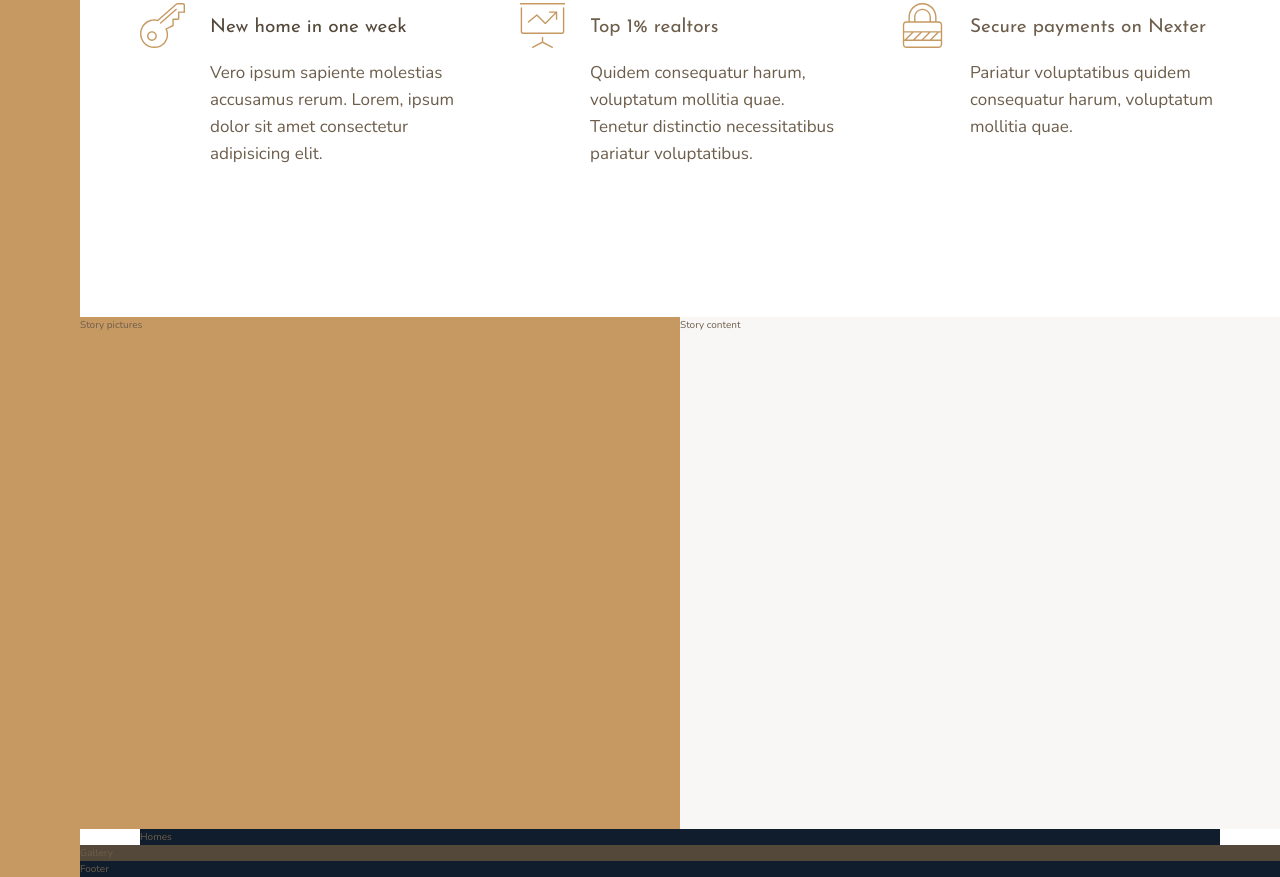
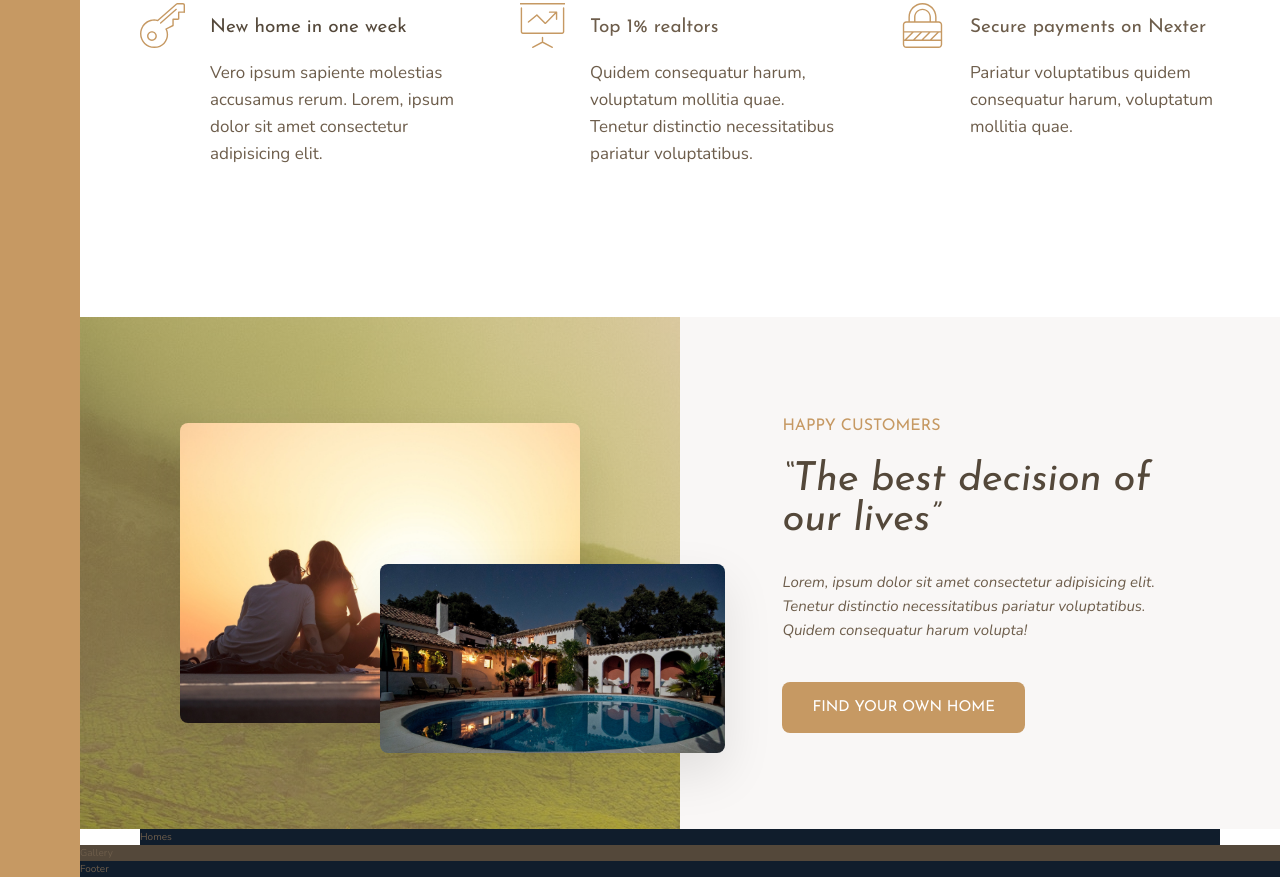
Before and after one commit to Djeeb/Nexter, a website: page index.html in a window 1280 px wide. Shown: the part 991-1868 px from the top of the page. Drawn offline with nearby package versions, Linux system fonts and the light colour scheme.

Commit message:
added story section

```diff
--- a/index.html
+++ b/index.html
@@ -87,11 +87,17 @@
         </section>
 
         <div class="story__pictures">
-            Story pictures
+            <img src="img/story-1.jpeg" alt="Couple with new house" class="story__img--1">
+            <img src="img/story-2.jpeg" alt="New house" class="story__img--2">
         </div>
 
         <div class="story__content">
-            Story content
+            <h3 class="heading-3 mb-sm">Happy Customers</h3>
+            <h2 class="heading-2 heading-2--dark mb-md">&ldquo;The best decision of our lives&rdquo;</h2>
+            <p class="story__text">
+                Lorem, ipsum dolor sit amet consectetur adipisicing elit. Tenetur distinctio necessitatibus pariatur voluptatibus. Quidem consequatur harum volupta!
+            </p>
+            <button class="btn">Find your own home</button>
         </div>
 
         <section class="homes">
--- a/sass/_story.scss
+++ b/sass/_story.scss
@@ -2,10 +2,51 @@
     &__pictures {
         background-color: $color-primary;
         grid-column: full-start / col-end 4;
+        background-image: linear-gradient(rgba($color-primary, .5), rgba($color-primary, .5)), url(../img/back.jpg);
+
+        display: grid;
+        grid-template-columns: repeat(6, 1fr);
+        grid-template-rows: repeat(6, 1fr);
+        align-items: center;
+    }
+
+    &__img--1 {
+        width: 100%;
+        grid-column: 2 / 6;
+        grid-row: 2 / 6;
+        box-shadow: 0 2rem 5rem rgba($color: #000000, $alpha: .1);
+        border-radius: 8px;
+    }
+
+    &__img--2 {
+        width: 115%;
+        grid-column: 4 / 7;
+        grid-row: 4 / 6;
+        z-index: 20;
+        box-shadow: 0 2rem 5rem rgba($color: #000000, $alpha: .1);
+        border-radius: 8px;
     }
 
     &__content {
         background-color: $color-grey-light-1;
         grid-column: col-start 5 / full-end;
+
+        padding: 6rem 8vw;
+        /*
+        display: flex;
+        flex-direction: column;
+        justify-content: center;
+        align-items: flex-start;
+        */
+
+        display: grid;
+        align-content: center;
+        justify-items: start;
+    }
+
+    &__text {
+        font-size: 1.5rem;
+        font-style: italic;
+        margin-bottom: 4rem;
     }
 }
--- a/sass/_typography.scss
+++ b/sass/_typography.scss
@@ -9,10 +9,19 @@
 
 .heading-2 {
     @extend %heading;
+    font-size: 4rem;
+    font-style: italic;
+    line-height: 1;
+
+    &--light { color: $color-grey-light-1; }
+    &--dark { color: $color-grey-dark-1; }
 }
 
 .heading-3 {
     @extend %heading;
+    font-size: 1.6rem;
+    color: $color-primary;
+    text-transform: uppercase;
 }
 
 .heading-4 {
@@ -22,3 +31,25 @@
     &--light { color: $color-grey-light-1; }
     &--dark { color: $color-grey-dark-1; }
 }
+
+.btn {
+    background-color: $color-primary;
+    color: #fff;
+    border: none;
+    border-radius: 8px;
+    font-family: $font-display;
+    font-size: 1.5rem;
+    text-transform: uppercase;
+    padding: 1.8rem 3rem;
+    cursor: pointer;
+    transition: all .2s;
+
+    &:hover {
+        background-color: $color-primary-dark;
+    }
+}
+
+.mb-sm { margin-bottom: 2rem; }
+.mb-md { margin-bottom: 3rem; }
+.mb-lg { margin-bottom: 4rem; }
+.mb-hg { margin-bottom: 8rem; }
```
Also changed, not shown: css/style.css.
